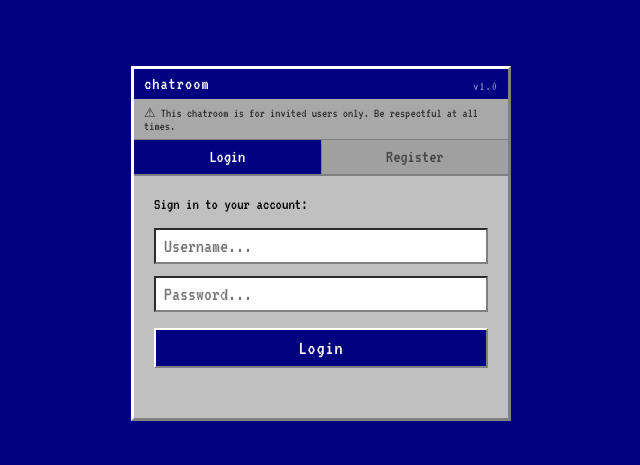
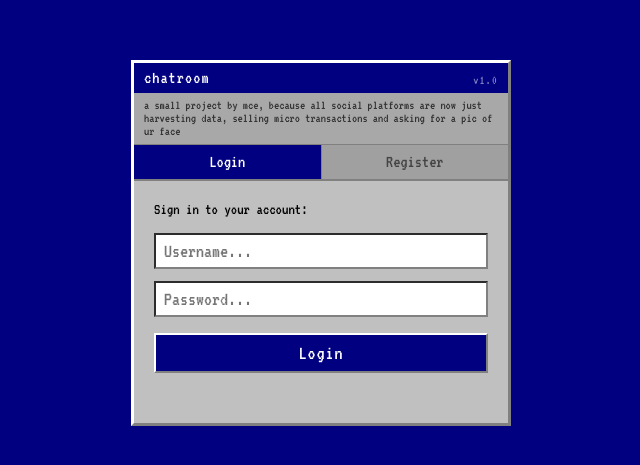
Before and after one commit to mrkuss/chatroom, a website: page public/index.html in a window 1280 px wide. Shown: the part 157-622 px from the top of the page, without its empty margins (319-959 px from the left). Drawn offline with nearby package versions, Linux system fonts and the light colour scheme; no server answers.

Commit message:
message change

```diff
--- a/public/index.html
+++ b/public/index.html
@@ -805,7 +805,7 @@
       <span style="font-size:13px;opacity:0.5;float:right;line-height:1.8">v1.0</span>
     </div>
     <div style="background:#a8a8a8;color:#333;font-size:13px;padding:6px 10px;border-bottom:1px solid #808080;font-family:'VT323',monospace;">
-      ⚠ This chatroom is for invited users only. Be respectful at all times.
+      a small project by mce, because all social platforms are now just harvesting data, selling micro transactions and asking for a pic of ur face
     </div>
     <div class="auth-tabs">
       <button class="auth-tab active" onclick="switchTab('login')">Login</button>
```
